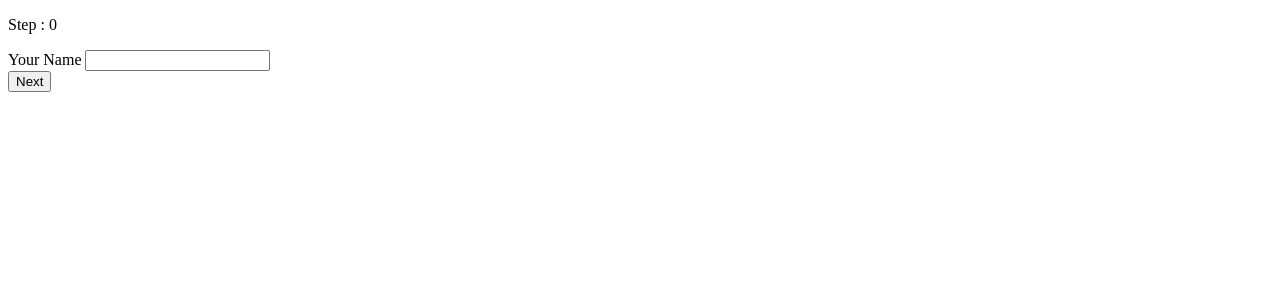
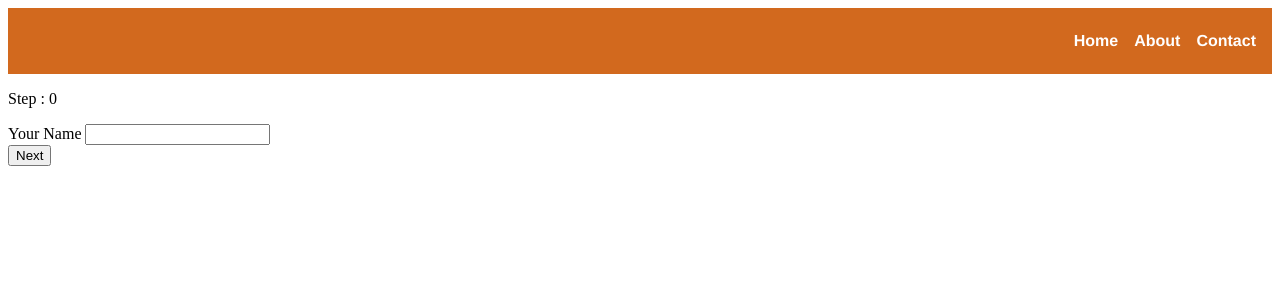
Before and after one commit to kamatealif/svelte-learning, a SvelteKit app: page / in a window 1280 px wide. Shown: the top 300 px of the page. Built offline with nearby package versions, Linux system fonts and the light colour scheme.

Commit message:
add navigation header to Header.svelte and integrate it in +page.svelte

```diff
--- a/src/routes/+page.svelte
+++ b/src/routes/+page.svelte
@@ -9,6 +9,7 @@
 	});
 </script>
 
+<Header/>
 <main>
 	<p>Step : {formState.step}</p>
 
--- a/src/routes/Header.svelte
+++ b/src/routes/Header.svelte
@@ -1,22 +1,43 @@
-<script lang='ts'>
-    let { name,
-        fake_name = null
-     }:{
-        name: string;
-        fake_name?: string | null
-    } = $props();
+<script>
 </script>
 
-<h1>
-    Hello {name }
-</h1>
-<h2>
-    {name.replaceAll("l","r")}
-</h2>
-<p>Fake name : {fake_name}</p>
-
+<header>
+    <nav>
+        <ul>
+            <li><a href="/">Home</a></li>
+            <li><a href="/about">About</a></li>
+            <li><a href="/contact">Contact</a></li>
+        </ul>
+    </nav>
+</header>
 
 
 <style>
+    header{
+        background-color:chocolate;
+        display: flex;
+        justify-content:end;
+        padding:8px 16px;
+    }
 
+    ul{
+        display:flex;
+        justify-content: center;
+        align-items: center;
+        list-style-type: none;
+
+    }
+
+    li > a{
+        margin-left: 16px;
+        text-decoration: none;
+        font-family: Helvetica, sans-serif;
+        font-weight: bold;
+        color:white;
+
+    }
+    li > a:hover{
+        color:black;
+        transition: color 0.3s ease-in-out;
+    }
 </style>
```
